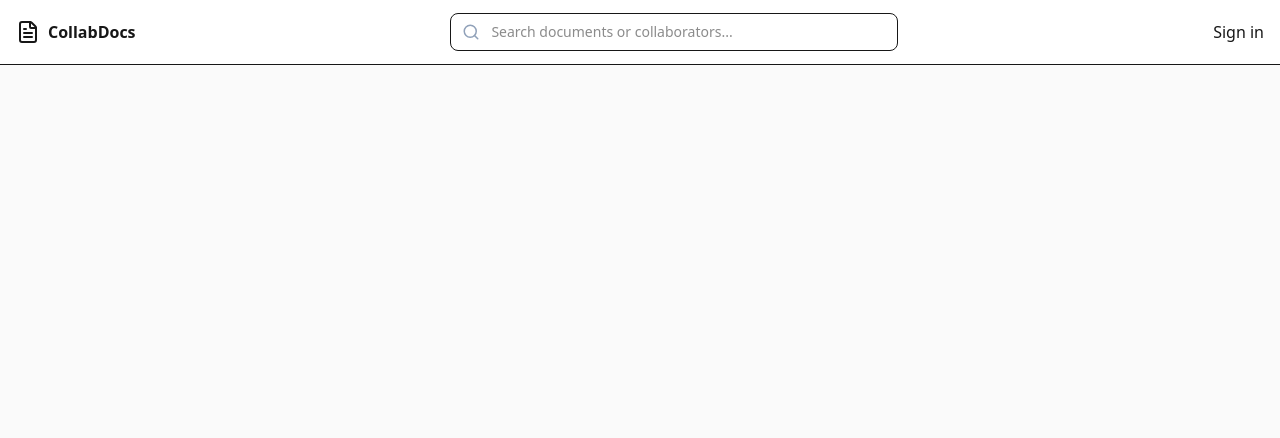
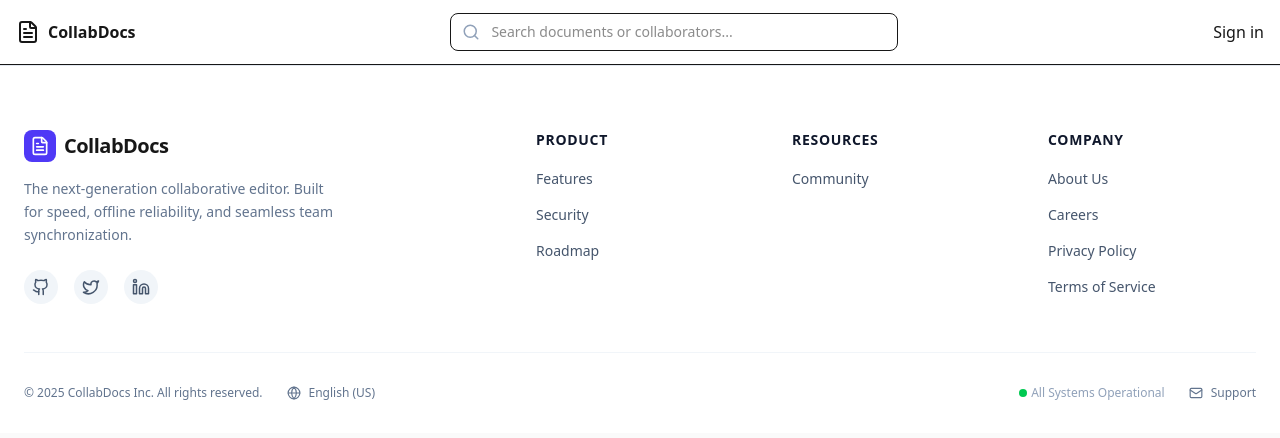
Before and after one commit to johnson-oragui/collab-docs, a Next.js app in the folder frontend/: page / in a window 1280 px wide. Shown: the top 438 px of the page. Built offline with nearby package versions, Linux system fonts and the light colour scheme.

Commit message:
feat: Add Footer to landing page

```diff
--- a/frontend/src/app/page.tsx
+++ b/frontend/src/app/page.tsx
@@ -1,9 +1,12 @@
+import Footer from '@/components/footer/Footer';
 import Header from '@/components/header/Header';
 
 export default function Home() {
 	return (
 		<main>
 			<Header user={undefined} />
+
+			<Footer />
 		</main>
 	);
 }
```
